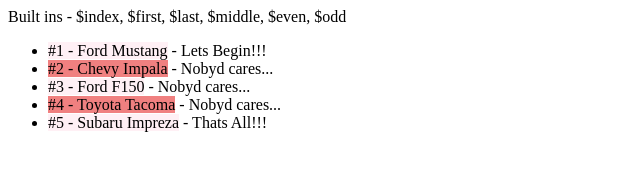
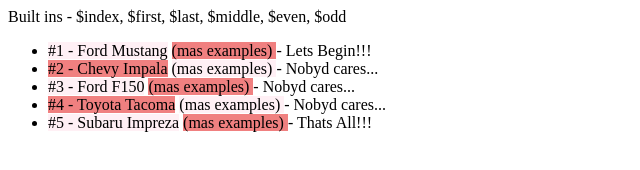
Before and after one commit to npmcdn-to-unpkg-bot/jessesnet, a plain HTML site: page development-notes/angularjs/directives/built-in-vars.html in a window 1280 px wide. Shown: the whole page, without its empty margins (0-640 px from the left). Drawn offline with Linux system fonts and the light colour scheme.

Commit message:
updated dir structure

```diff
--- a/development-notes/angularjs/directives/built-in-vars.html
+++ b/development-notes/angularjs/directives/built-in-vars.html
@@ -34,7 +34,7 @@
 <ul>
 	<li ng-repeat="car in cars">
 		<span ng-class="$even ? 'even' : 'odd'">#{{$index+1}} - {{car.make}} {{car.model}}</span>
-		<!-- @todo Why not ?? <span ng-class-even="odd" ng-class-odd="even"> mas </span> -->
+		<span ng-class-even="'even'" ng-class-odd="'odd'"> (mas examples) </span>
 		<span ng-if="$first" > - Lets Begin!!!</span>
 		<span ng-if="$middle"> - Nobyd cares...</span>
 		<span ng-if="$last"> - Thats All!!!</span>
```
Also changed, not shown: development-notes/angularjs/custom-directives/attribute-events.html (renamed from development-notes/angularjs/directives/attribute-events.html), development-notes/angularjs/custom-directives/intervals.html (renamed from development-notes/angularjs/directives/intervals.html).
